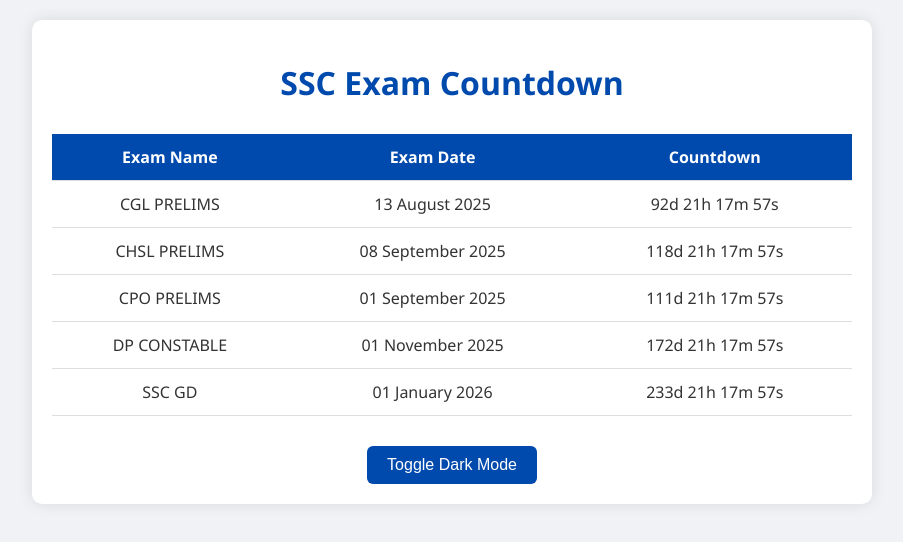
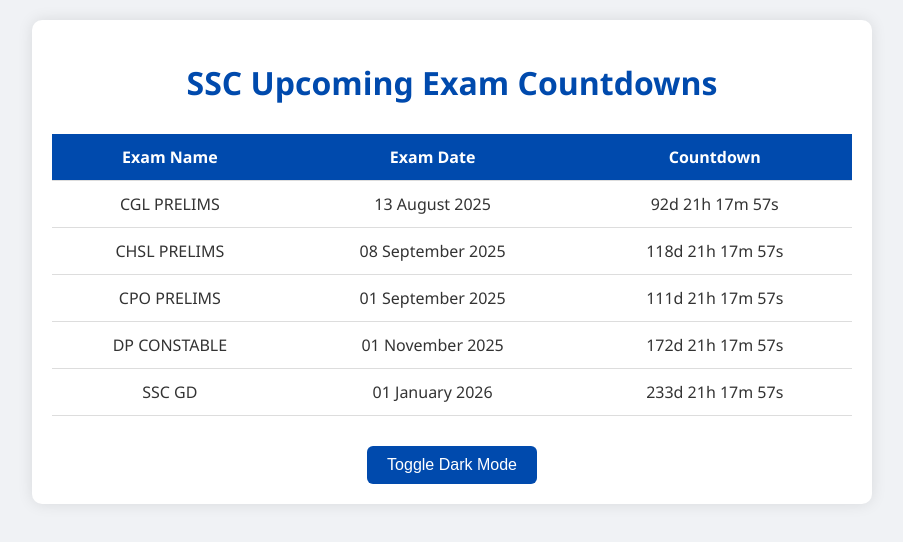
Before and after one commit to sachinnsindhu/cglchslcpocountdown, a plain HTML site: page index.html in a window 1280 px wide. Shown: the whole page, without its empty margins (188-1091 px from the left). Drawn offline with Linux system fonts and the light colour scheme.

Commit message:
Update index.html

```diff
--- a/index.html
+++ b/index.html
@@ -3,7 +3,7 @@
 <head>
   <meta charset="UTF-8" />
   <meta name="viewport" content="width=device-width, initial-scale=1.0"/>
-  <title>SSC Exam Countdown</title>
+  <title>SSC Upcoming Exam Countdowns</title>
   <style>
     body {
       font-family: 'Segoe UI', Tahoma, Geneva, Verdana, sans-serif;
@@ -109,7 +109,7 @@
 <body>
 
 <div class="container">
-  <h1>SSC Exam Countdown</h1>
+  <h1>SSC Upcoming Exam Countdowns</h1>
   <table>
     <thead>
       <tr>
```
